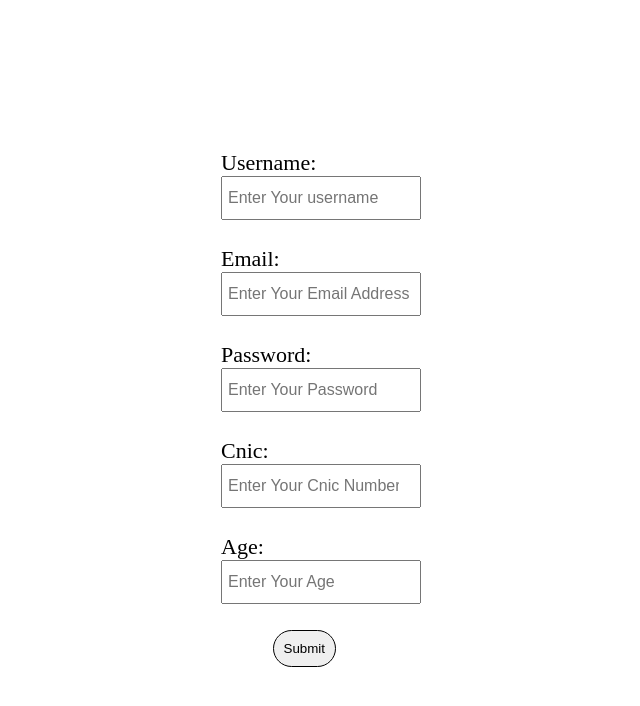
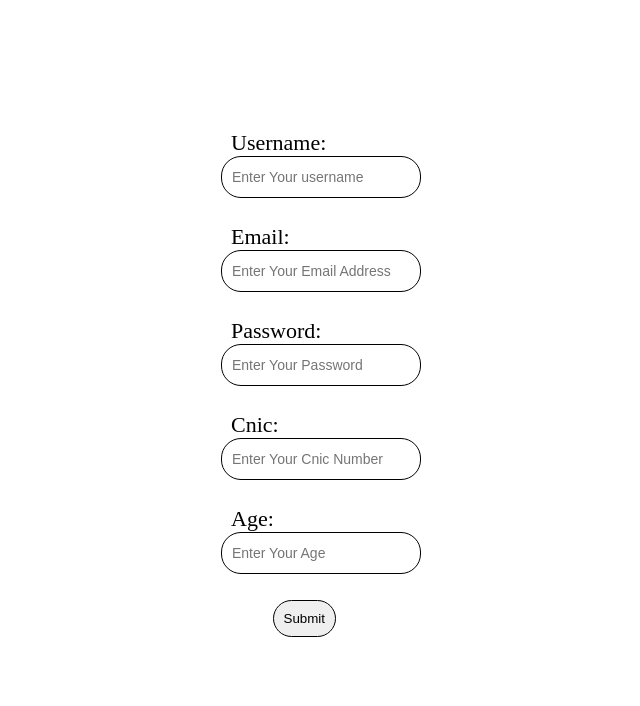
Before and after one commit to Hamzaabro5/Form-Assignment-Using-Regex, a plain HTML site: page index.html in a window 1280 px wide. Shown: the whole page, without its empty margins (429-1069 px from the left). Drawn offline with Linux system fonts and the light colour scheme.

Commit message:
Regex Form

```diff
--- a/style.css
+++ b/style.css
@@ -5,7 +5,7 @@
 }
 form{
     position: absolute;
-    top: 150px;
+    top: 130px;
     /* text-align: center; */
     left: 650px;
     font-size: 22px;
@@ -13,8 +13,13 @@ form{
 input{
     width: 200px;
     height: 3vh;
-    font-size: 16px;
-    padding: 20px 5px;
+    font-size: 14px;
+    padding: 20px 10px;
+    border-radius: 20px;
+    border: 1px solid black;
+}
+label{
+    padding-left: 10px;
 }
 .submit{
     position: absolute;
```
